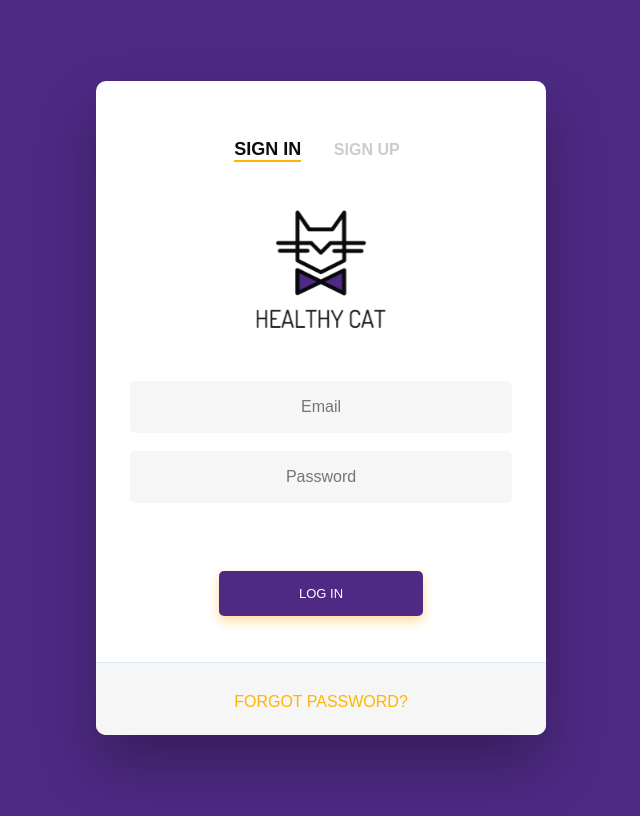
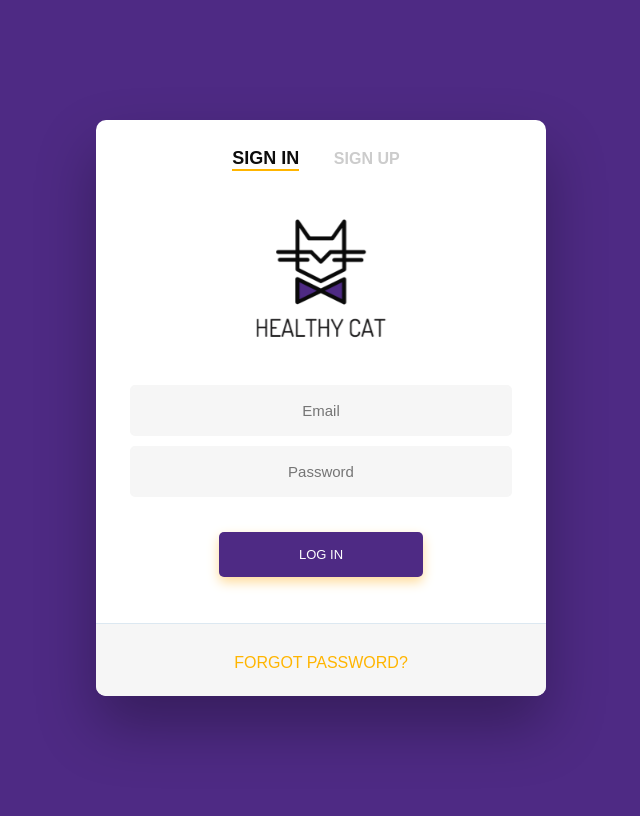
Before and after one commit to twoolardFreelance/healthycare, a PHP site: page /index.html in a window 1280 px wide. Shown: the whole page, without its empty margins (319-959 px from the left). Run offline with PHP 8.4, Linux system fonts and the light colour scheme.

Commit message:
Update forms.css

```diff
--- a/forms.css
+++ b/forms.css
@@ -21,7 +21,7 @@ a {
   font-weight: 600;
   text-transform: uppercase;
   display:inline-block;
-  margin: 40px 8px 10px 8px;
+  margin: 10px 10px 10px 10px;
   color: #cccccc;
 }
 
@@ -141,9 +141,9 @@ input[type=text] {
   text-align: center;
   text-decoration: none;
   display: inline-block;
-  font-size: 16px;
-  margin-top: 10px;
-  margin-bottom: 8px;
+  font-size: 15px;
+  margin-top: 5px;
+  margin-bottom: 5px;
   width: 85%;
   border: 2px solid #f6f6f6;
   -webkit-transition: all 0.5s ease-in-out;
```
